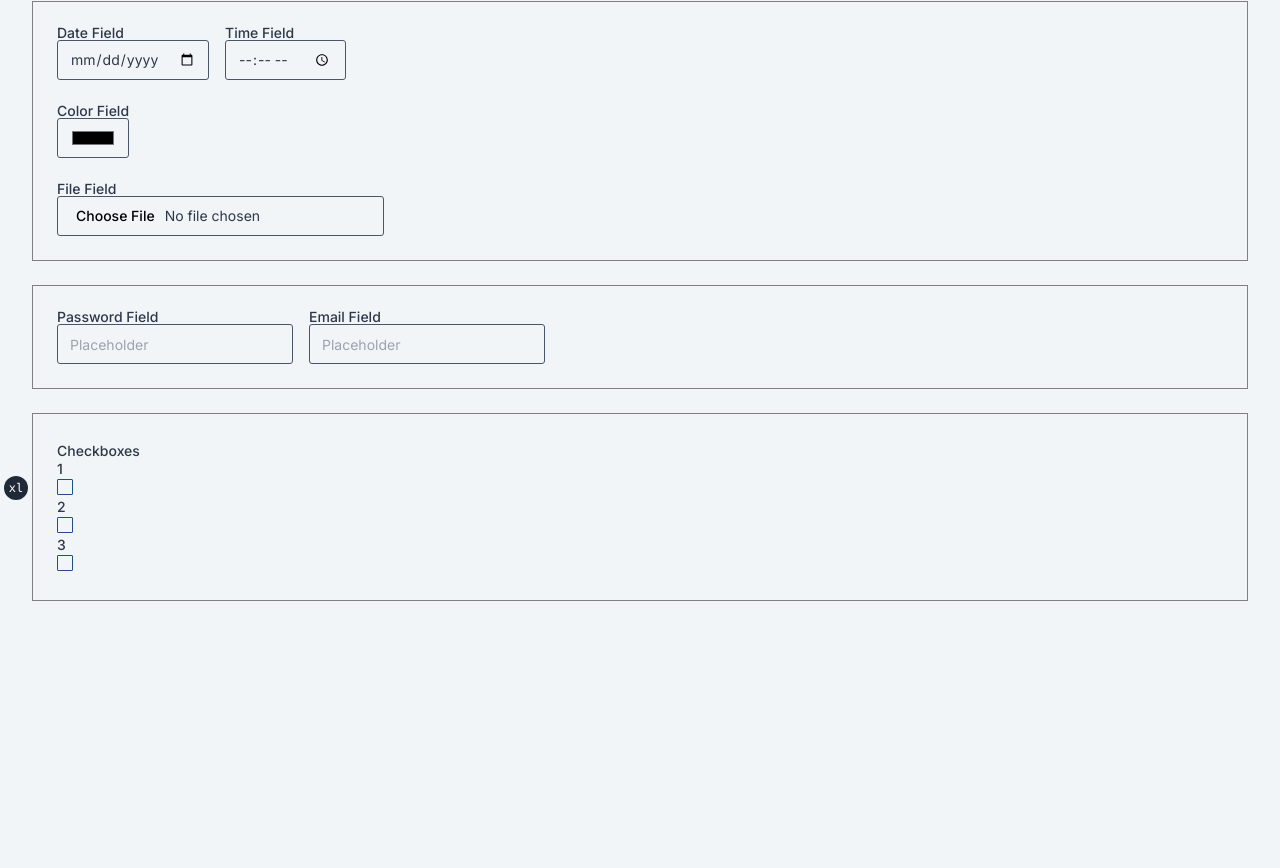
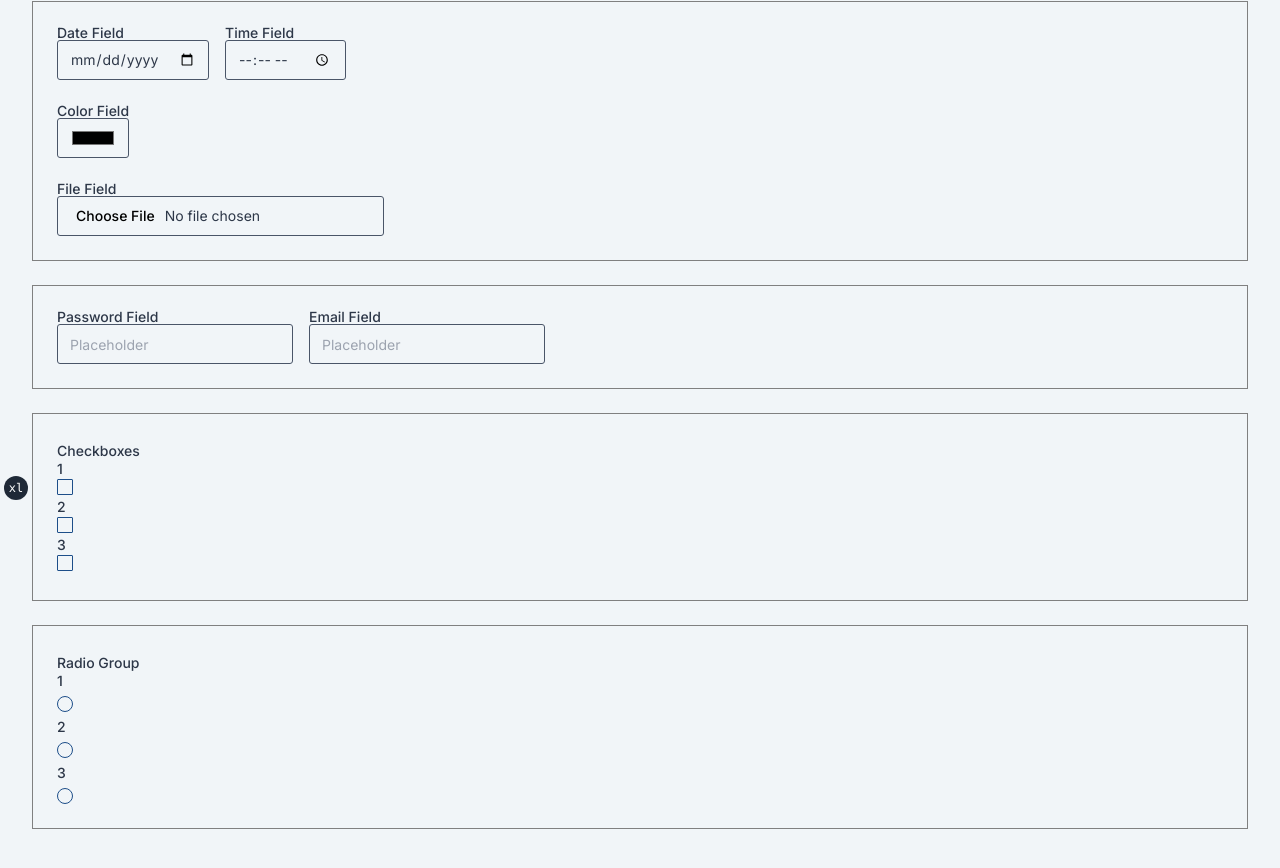
Before and after one commit to rpalermodrums/ryan-uilib, a Next.js app: page /inputs in a window 1280 px wide. Shown: the part 296-1164 px from the top of the page. Before the commit the page ends 937 px from the top, so only its background shows below. Built offline with nearby package versions, Linux system fonts and the light colour scheme.

Commit message:
add radio buttons

```diff
--- a/app/inputs/page.tsx
+++ b/app/inputs/page.tsx
@@ -1,6 +1,7 @@
 import { Input } from "@/components/ui/input"
 import { Checkbox } from "@/components/ui/checkbox"
 import { Label } from "@/components/ui/label"
+import { RadioGroup, RadioGroupItem } from "@/components/ui/radio-group"
 
 export default function IndexPage() {
   return (
@@ -38,6 +39,14 @@ export default function IndexPage() {
           <Checkbox label="3" />
         </div>
       </div>
+      <div style={{ border: "1px solid grey", padding: 24 }}>
+        <Label>Radio Group</Label>
+        <RadioGroup>
+          <RadioGroupItem label="1" value={"1"} />
+          <RadioGroupItem label="2" value={"2"} />
+          <RadioGroupItem label="3" value={"3"} />
+        </RadioGroup>
+      </div>
     </section>
   )
 }
--- a/components/ui/radio-group.tsx
+++ b/components/ui/radio-group.tsx
@@ -3,8 +3,13 @@
 import * as React from "react"
 import * as RadioGroupPrimitive from "@radix-ui/react-radio-group"
 import { Circle } from "lucide-react"
+import { Label } from '@/components/ui/label'
 
 import { cn } from "@/lib/utils"
+
+interface WithLabelProps {
+  label: string
+}
 
 const RadioGroup = React.forwardRef<
   React.ElementRef<typeof RadioGroupPrimitive.Root>,
@@ -22,9 +27,11 @@ RadioGroup.displayName = RadioGroupPrimitive.Root.displayName
 
 const RadioGroupItem = React.forwardRef<
   React.ElementRef<typeof RadioGroupPrimitive.Item>,
-  React.ComponentPropsWithoutRef<typeof RadioGroupPrimitive.Item>
->(({ className, children, ...props }, ref) => {
+  React.ComponentPropsWithoutRef<typeof RadioGroupPrimitive.Item> & WithLabelProps
+>(({ className, children, label, ...props }, ref) => {
   return (
+    <>
+      {label ? <Label className="flex flex-col">{label}</Label> : null}
         <RadioGroupPrimitive.Item
           ref={ref}
           className={cn(
@@ -37,6 +44,7 @@ const RadioGroupItem = React.forwardRef<
           <Circle className="h-2.5 w-2.5 fill-current text-current" />
         </RadioGroupPrimitive.Indicator>
       </RadioGroupPrimitive.Item>
+    </>
   )
 })
 RadioGroupItem.displayName = RadioGroupPrimitive.Item.displayName
```
Lines whose indentation alone changed are shown as unchanged.
